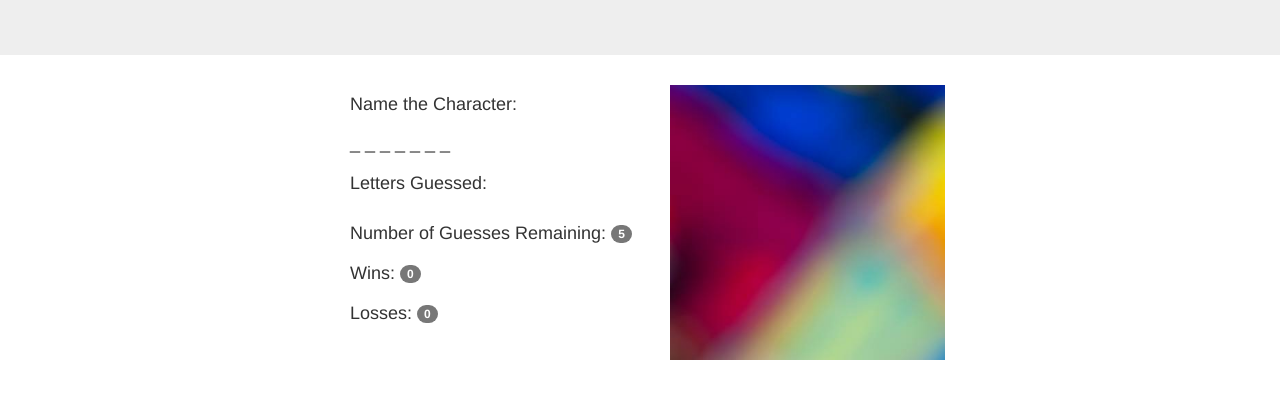
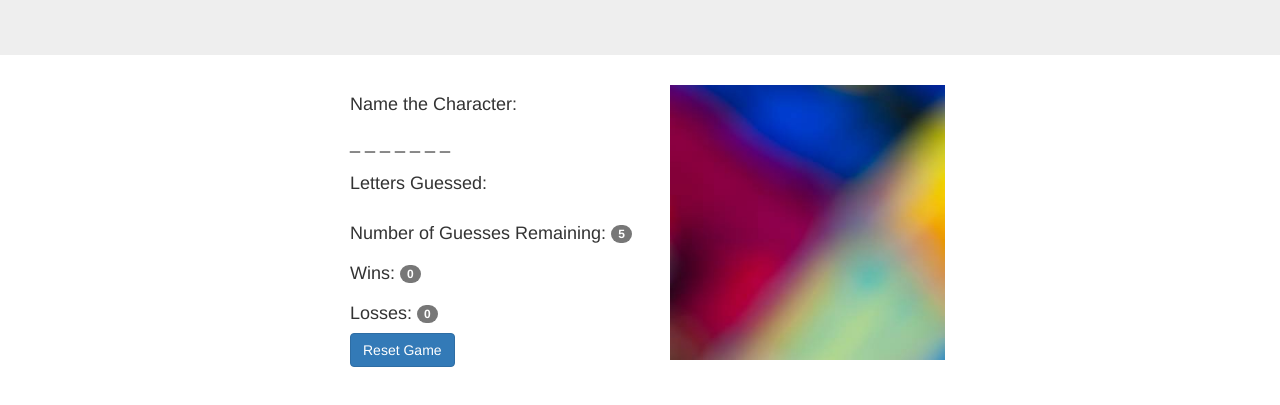
Before and after one commit to LauraAWard/Hangman-Game, a plain HTML site: page index.html in a window 1280 px wide. Shown: the part 187-592 px from the top of the page. Drawn offline with nearby package versions, Linux system fonts and the light colour scheme.

Commit message:
9-28 fully functional

```diff
--- a/index.html
+++ b/index.html
@@ -102,6 +102,16 @@
 
 					</div>
 
+					<div class="row">
+
+						<div class="col-md-12">
+
+							<button type="button" class="btn btn-primary" id="btnReset">Reset Game</button>
+
+						</div>
+
+					</div>
+
 
 				</div>
 
@@ -120,6 +130,7 @@
 
 
 
+
 	</div>
 
 
```
Also changed, not shown: assets/javascript/game.js (+39 -5 lines).
